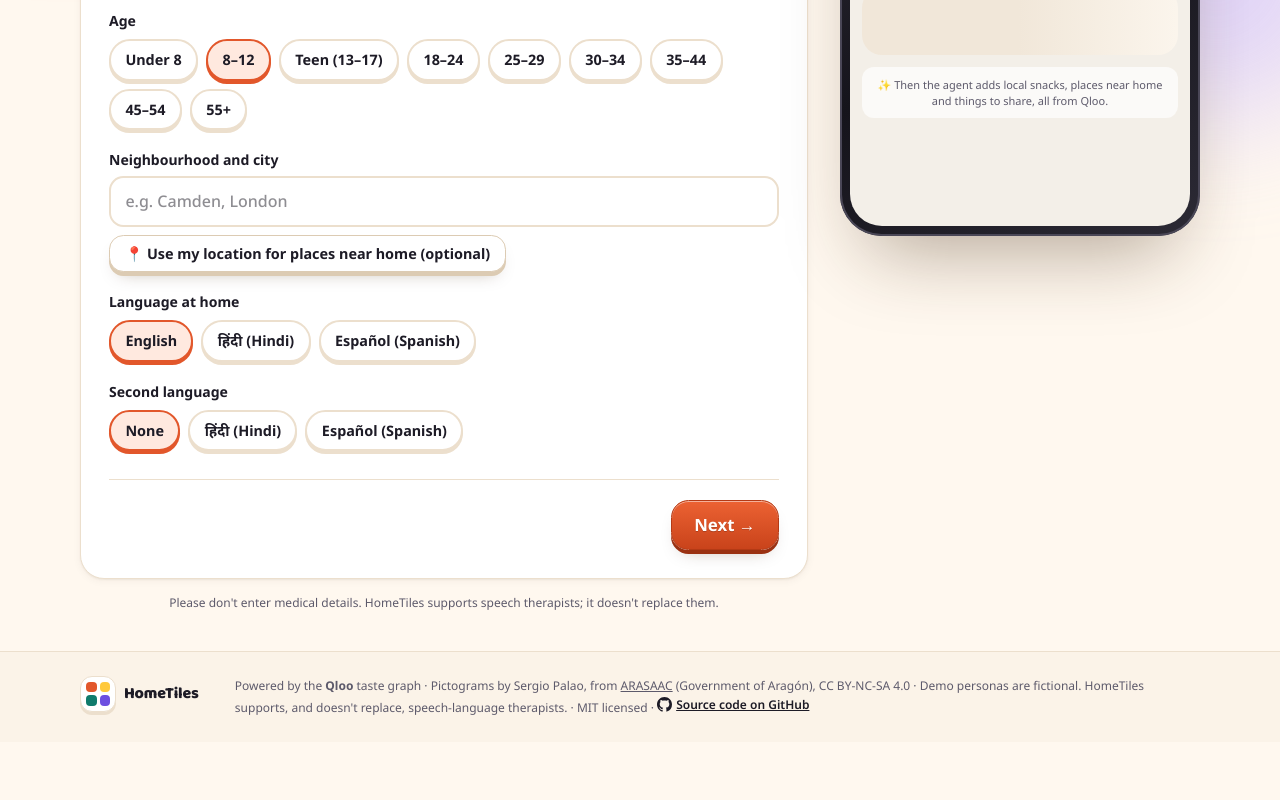
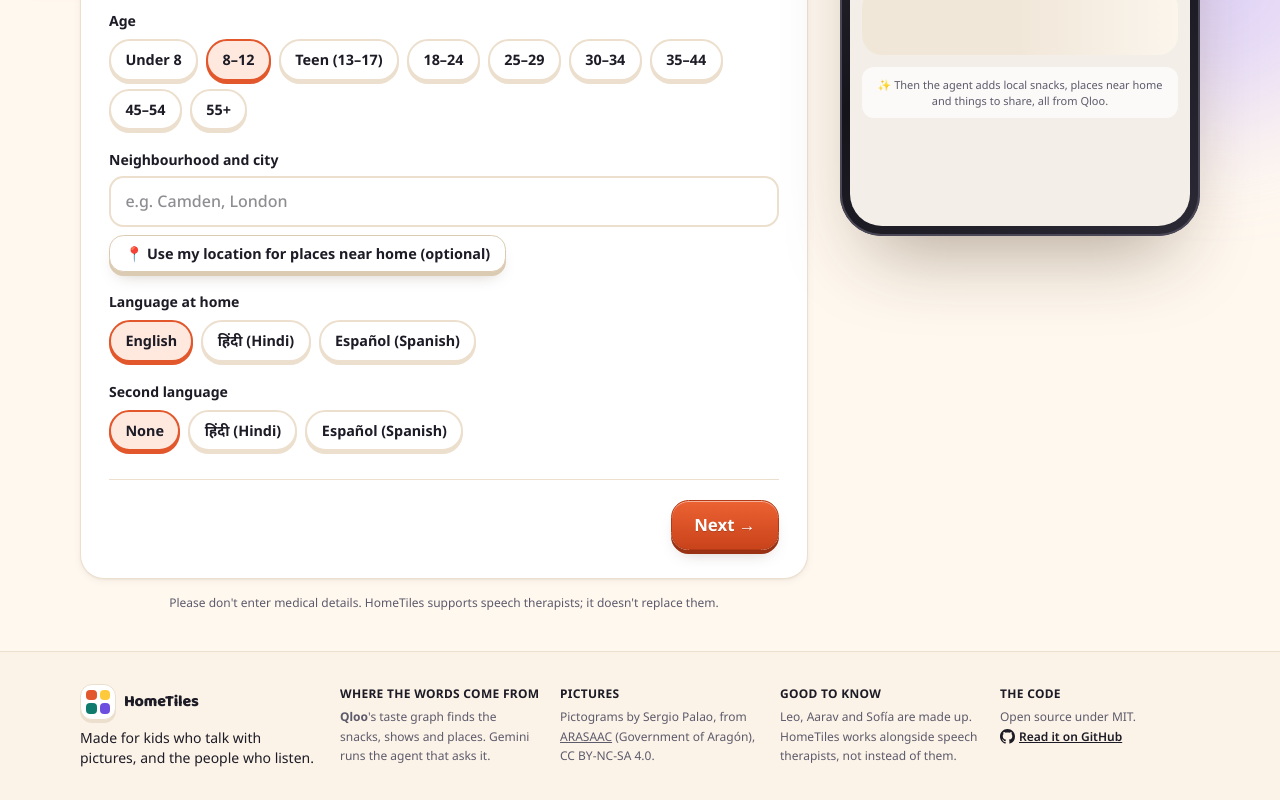
Before and after one commit to sonalverdtu/hometiles, a Next.js app: page /create in a window 1280 px wide. Shown: the part 469-1269 px from the top of the page. Before the commit the page ends 1211 px from the top, so only its background shows below. Built offline with nearby package versions, Linux system fonts and the light colour scheme.

Commit message:
Footer in plain words: four short notes (where the words come from, pictures, good to know, the code) instead of one long credits line

```diff
--- a/src/app/layout.tsx
+++ b/src/app/layout.tsx
@@ -63,19 +63,43 @@ export default function RootLayout({ children }: LayoutProps<"/">) {
         </header>
         <main className="flex-1">{children}</main>
         <footer className="site-chrome no-print border-t border-[var(--line)] bg-[var(--surface-2)] text-xs text-[var(--muted)]">
-          <div className="mx-auto flex max-w-6xl flex-col gap-3 px-4 py-6 leading-relaxed sm:flex-row sm:items-start">
-            <Link href="/" className="flex shrink-0 items-center gap-2 text-[var(--ink)]">
+          <div className="mx-auto grid max-w-6xl grid-cols-2 gap-x-5 gap-y-5 px-4 py-8 leading-relaxed md:grid-cols-[1.2fr_repeat(4,1fr)]">
+            <div className="col-span-2 md:col-span-1">
+              <Link href="/" className="flex items-center gap-2 text-[var(--ink)]">
                 <Logo />
                 <span className="font-display text-base font-extrabold">HomeTiles</span>
               </Link>
-            <p className="sm:ml-6">
-              Powered by the <strong>Qloo</strong> taste graph · Pictograms by Sergio Palao, from{" "}
-              <a className="underline" href="https://arasaac.org" target="_blank" rel="noreferrer">ARASAAC</a> (Government of Aragón), CC BY-NC-SA 4.0 ·
-              Demo personas are fictional. HomeTiles supports, and doesn&apos;t replace, speech-language therapists. · MIT licensed ·{" "}
+              <p className="mt-2 max-w-[16rem] text-sm text-[var(--ink)]">Made for kids who talk with pictures, and the people who listen.</p>
+            </div>
+            <div>
+              <p className="mb-1 font-bold uppercase tracking-wide text-[var(--ink)]">Where the words come from</p>
+              <p>
+                <strong>Qloo</strong>&apos;s taste graph finds the snacks, shows and places. Gemini runs the agent that asks it.
+              </p>
+            </div>
+            <div>
+              <p className="mb-1 font-bold uppercase tracking-wide text-[var(--ink)]">Pictures</p>
+              <p>
+                Pictograms by Sergio Palao, from{" "}
+                <a className="underline" href="https://arasaac.org" target="_blank" rel="noreferrer">
+                  ARASAAC
+                </a>{" "}
+                (Government of Aragón), CC BY-NC-SA 4.0.
+              </p>
+            </div>
+            <div>
+              <p className="mb-1 font-bold uppercase tracking-wide text-[var(--ink)]">Good to know</p>
+              <p>Leo, Aarav and Sofía are made up. HomeTiles works alongside speech therapists, not instead of them.</p>
+            </div>
+            <div>
+              <p className="mb-1 font-bold uppercase tracking-wide text-[var(--ink)]">The code</p>
+              <p>
+                Open source under MIT.{" "}
                 <a className="inline-flex items-center gap-1 font-semibold text-[var(--ink)] underline" href={REPO} target="_blank" rel="noreferrer">
-                <GitHubMark /> Source code on GitHub
+                  <GitHubMark /> Read it on GitHub
                 </a>
               </p>
+            </div>
           </div>
         </footer>
       </body>
```
Lines whose indentation alone changed are shown as unchanged.
